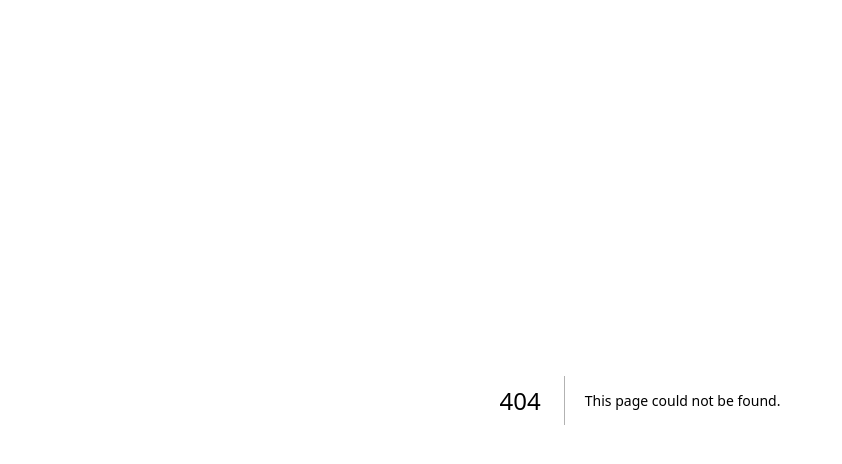
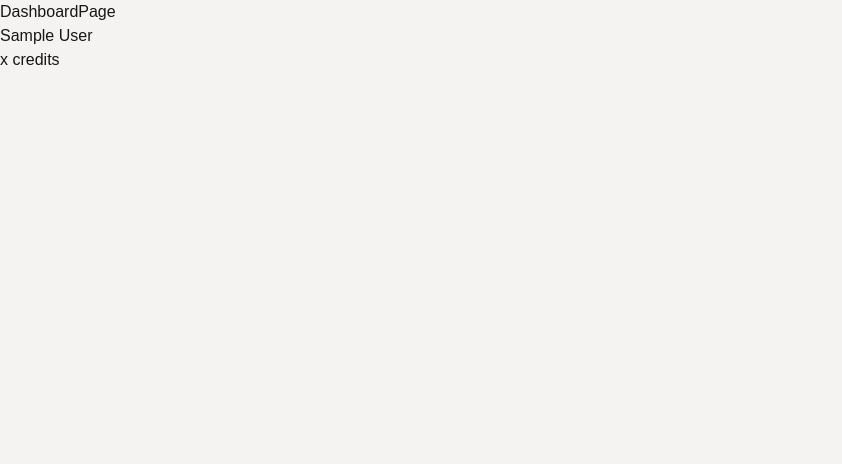
Before and after one commit to tomasndlate/experiment-ai.web, a Next.js app: page /dashboard in a window 1280 px wide. Before the commit this address had no page. Shown: the top 464 px of the page, without its empty margins (0-842 px from the left). Built offline with nearby package versions, Linux system fonts and the light colour scheme; no server answers; sample sign-in values are in the browser's storage.

Commit message:
small improves

```diff
--- a/src/app/(auth)/layout.tsx
+++ b/src/app/(auth)/layout.tsx
@@ -5,7 +5,7 @@ export default async function AuthLayout({children}: Readonly<{children: React.R
 
   // if user log in, redirect to home page
   const session = await auth();
-  if (session) redirect("/");
+  if (session) redirect("/dashboard");
 
   return (
     <main className="
--- a/src/app/(auth)/signin/page.tsx
+++ b/src/app/(auth)/signin/page.tsx
@@ -20,12 +20,12 @@ export default function SignIn() {
                 <span>Continue with GitHub</span>
               </button>
             </form>
-            <form action="">
+            {/* <form action="">
               <button type="submit" className="w-full h-fit p-4 flex items-center justify-center gap-4 bg-sky-800 text-white rounded-md">
                 <FaGoogle className="text-xl"/>
                 <span>Continue with Google</span>
               </button>
-            </form>
+            </form> */}
           </div>
 
           <div className="flex justify-center items-center gap-4">
@@ -34,13 +34,13 @@ export default function SignIn() {
             <hr className="h-0.5 w-full bg-zinc-700" />
           </div>
 
-          <form action="" className="flex flex-col gap-2">
+          {/* <form action="" className="flex flex-col gap-2">
             <input type="text" name="email" placeholder="Email" className="w-full h-fit p-4 rounded-md bg-transparent border border-1 border-zinc-400"/>
             <input type="password" name="password" placeholder="Password" className="w-full h-fit p-4 rounded-md bg-transparent border border-1 border-zinc-400"/>
             <button type="submit" className="w-full h-fit p-4 flex items-center justify-center gap-4 bg-zinc-950 text-white rounded-md">
               <span>Sign In</span>
             </button>
-          </form>
+          </form> */}
         </section>
     </div>
   )
--- /dev/null
+++ b/src/app/(private)/dashboard/page.tsx
@@ -0,0 +1,13 @@
+import { auth } from '@/lib/auth';
+import React from 'react'
+
+export default async function DashboardPage() {
+    const session = await auth();
+
+  return (
+    <div>DashboardPage
+        <p>{session?.user?.name}</p>
+        <p>x credits</p>
+    </div>
+  )
+}
--- /dev/null
+++ b/src/app/(private)/layout.tsx
@@ -0,0 +1,18 @@
+import { auth } from '@/lib/auth';
+import { redirect } from 'next/navigation';
+import React from 'react'
+
+export default async function PrivateLayout({children}: Readonly<{children: React.ReactNode}>) {
+    const session = await auth();
+    if (!session) redirect('/');
+  return (
+    <>
+    {/* <header>
+        <Navbar />
+    </header> */}
+    <main>
+        {children}
+    </main>
+    </>
+  )
+}
--- /dev/null
+++ b/src/app/(private)/settings/page.tsx
@@ -0,0 +1,12 @@
+import { auth } from '@/lib/auth';
+import React from 'react'
+
+export default async function SettingsPage() {
+    const session = await auth();
+
+  return (
+    <div>SettingsPage
+        <p>{session?.user?.name}</p>
+    </div>
+  )
+}
--- a/src/components/Navbar.tsx
+++ b/src/components/Navbar.tsx
@@ -20,6 +20,7 @@ export default async function Navbar() {
           <div className='flex gap-2 items-center text-sm'>
             <p>{session.user?.name}</p>
             <button onClick={handleSignOut}>Sign out</button>
+            <Link href="/dashboard"><p>Dashboard</p></Link>
           </div>
         ) : (
           <div className='flex gap-2 items-center text-sm'>
```
